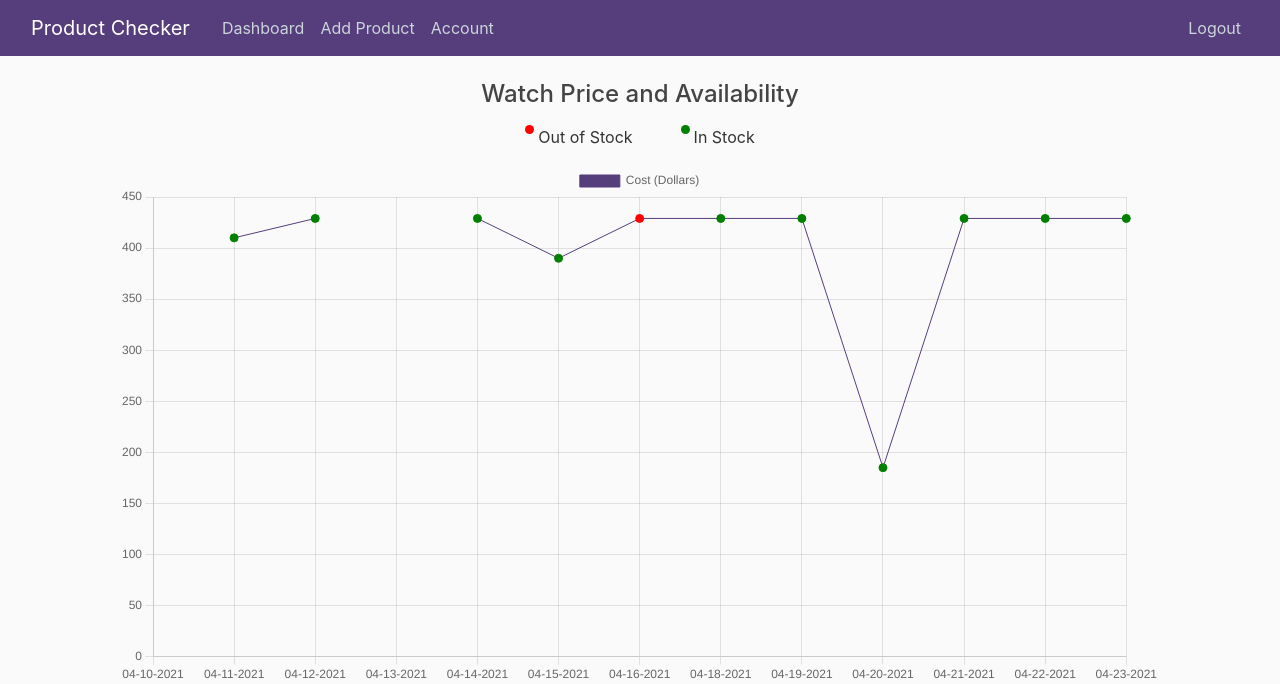
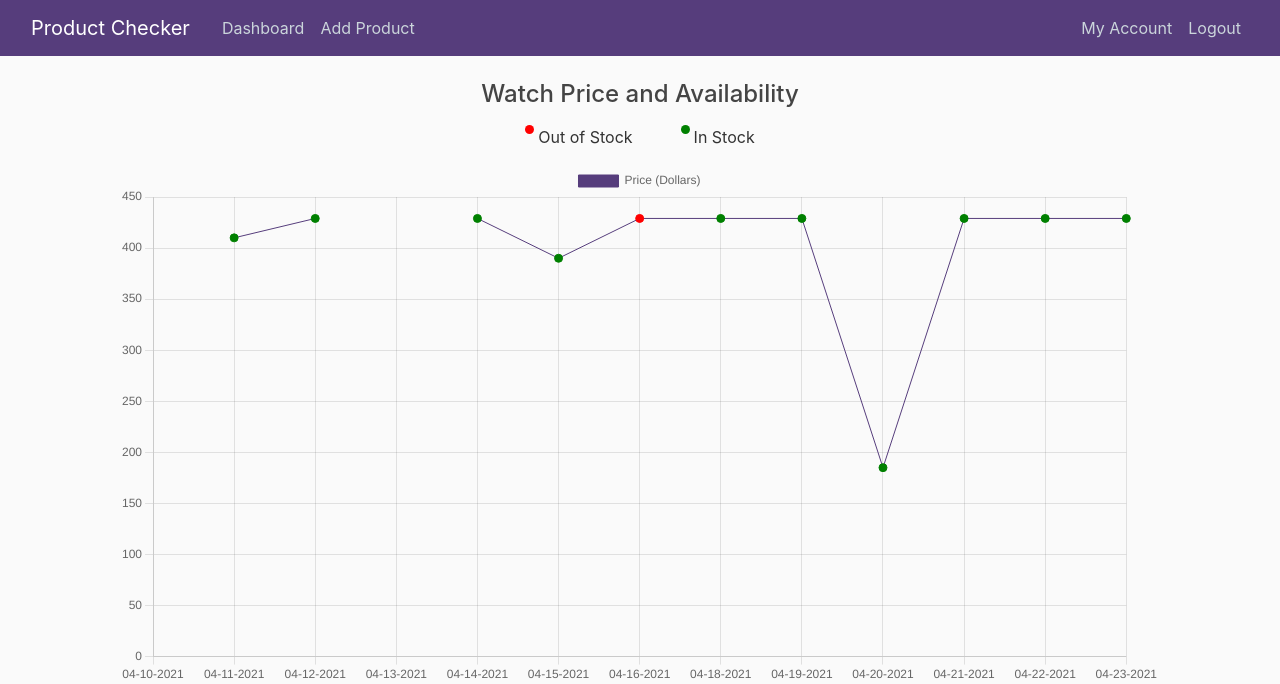
Before and after one commit to andylisi/product-checker, a Flask app: page /product/1/graph in a window 1280 px wide. Shown: the top 684 px of the page. Run offline with Flask 2, Linux system fonts and the light colour scheme; a user stored in the database is signed in; data comes from the database, SQL or seed files in the repository; both versions use the stored data as it was after the commit; parts of the project's set-up code (start-up, migrations or seed data) failed here and were passed over; some libraries are stand-ins or nearby versions.

Commit message:
Simple UI Tweaks
-Graph label change
-Account is now My Account and on the right

```diff
--- a/productchecker/routes.py
+++ b/productchecker/routes.py
@@ -139,6 +139,7 @@ def graph(product_id):
             stock.append("green")
         elif row[2] == 0:
             stock.append("red")
+
         if row[3] == None:
             values.append('null')
         else:
--- a/productchecker/templates/graph.html
+++ b/productchecker/templates/graph.html
@@ -20,7 +20,7 @@
             data: {
                labels: {{ labels | safe }},
                datasets: [{
-                     label: 'Cost (Dollars)',
+                     label: 'Price (Dollars)',
                      data: {{ values | safe }},
                      backgroundColor: '#563d7c',
                      borderColor: '#563d7c',
--- a/productchecker/templates/layout.html
+++ b/productchecker/templates/layout.html
@@ -27,11 +27,11 @@
           {% if current_user.is_authenticated %}
             <a class="nav-item nav-link" href="{{ url_for('dashboard') }}">Dashboard</a>
             <a class="nav-item nav-link" href="{{ url_for('add_product') }}">Add Product</a>
-            <a class="nav-item nav-link" href="{{ url_for('account') }}">Account</a>
           {% endif %}
 				</div>
 				<div class="navbar-nav">
           {% if current_user.is_authenticated %}
+            <a class="nav-item nav-link" href="{{ url_for('account') }}">My Account</a>
 					  <a class="nav-item nav-link" href="{{ url_for('logout') }}">Logout</a>
           {% endif %}
 				</div>
```
Also changed, not shown: productchecker/site.db.
